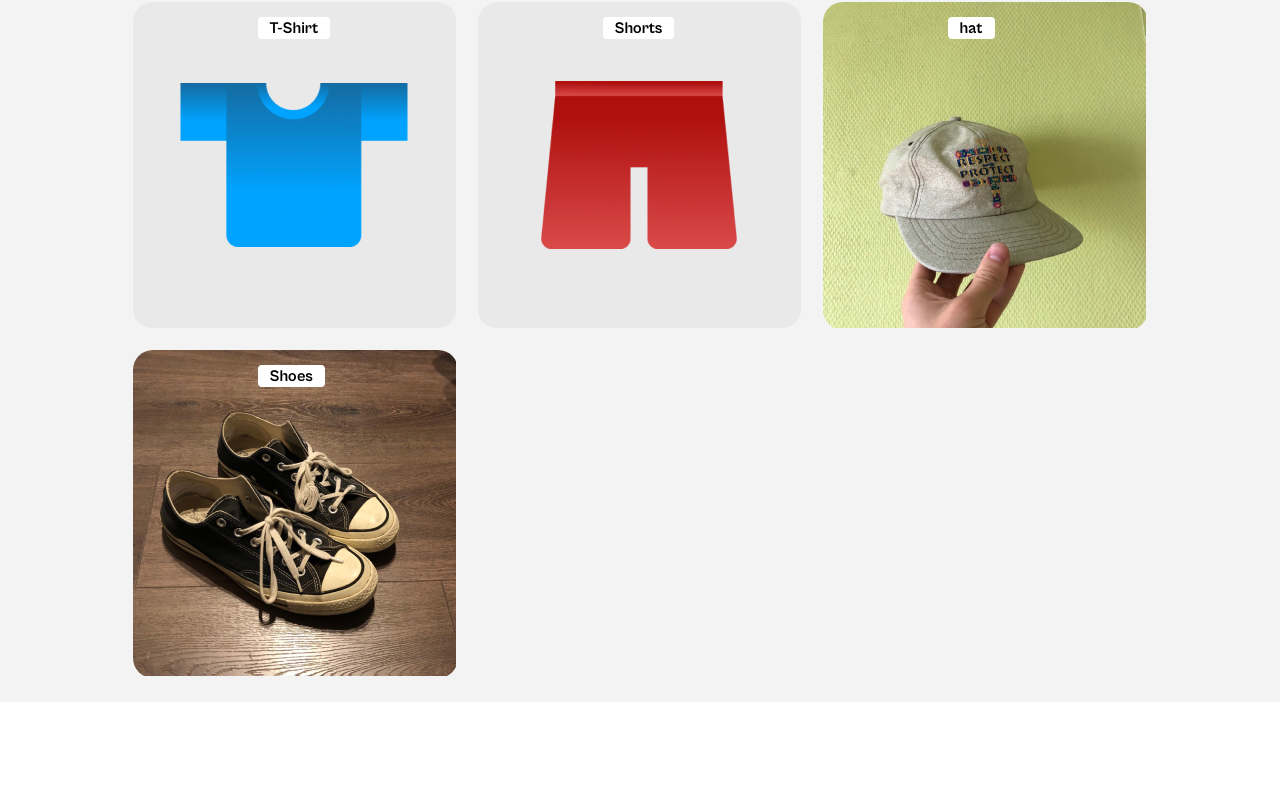
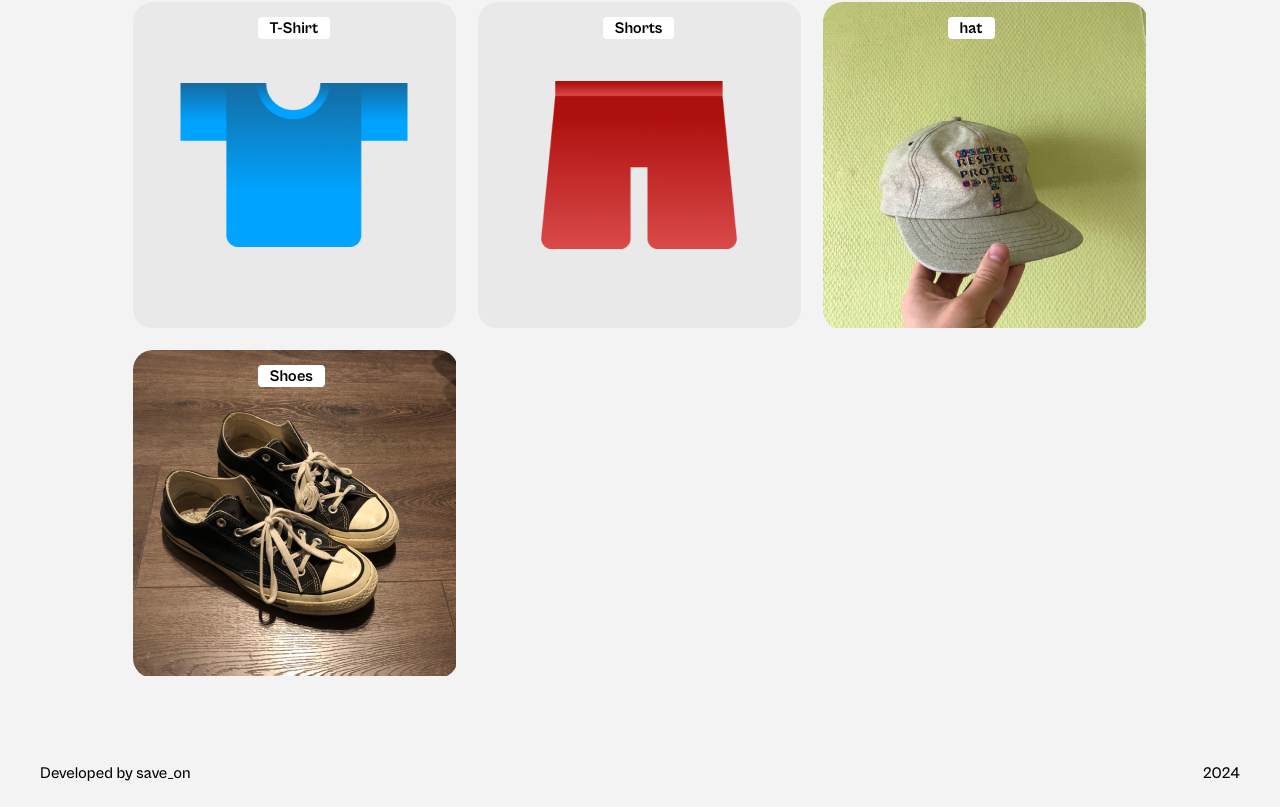
Before and after one commit to save-on/se_project_react, a React (Vite) app: page / in a window 1280 px wide. Shown: the part 276-1083 px from the top of the page. Before the commit the page ends 978 px from the top, so only its background shows below. Built offline with nearby package versions, Linux system fonts and the light colour scheme.

Commit message:
add footer component and css

```diff
--- a/src/components/App/App.jsx
+++ b/src/components/App/App.jsx
@@ -1,6 +1,7 @@
 import './App.css';
 import Header from "../Header/Header";
 import Main from "../Main/Main";
+import Footer from "../Footer/Footer";
 
 function App() {
 
@@ -9,6 +10,7 @@ function App() {
       <div className="app__content">
         <Header />
         <Main />
+        <Footer />
       </div>
     </div>
   )
--- /dev/null
+++ b/src/components/Footer/Footer.css
@@ -0,0 +1,16 @@
+.footer {
+  display: flex;
+  justify-content: space-between;
+  font-family: "Cabinet Grotesk";
+  font-weight: 500;
+  line-height: 20px;
+  margin: 85px 0 0;
+}
+
+.footer__credit {
+  margin: 0;
+}
+
+.footer__year {
+  margin: 0;
+}
--- /dev/null
+++ b/src/components/Footer/Footer.jsx
@@ -0,0 +1,12 @@
+import "./Footer.css";
+
+function Footer() {
+  return (
+  <footer className="footer">
+    <p className="footer__credit">Developed by save_on</p>
+    <p className="footer__year">2024</p>
+  </footer>
+  )
+}
+
+export default Footer;
```
